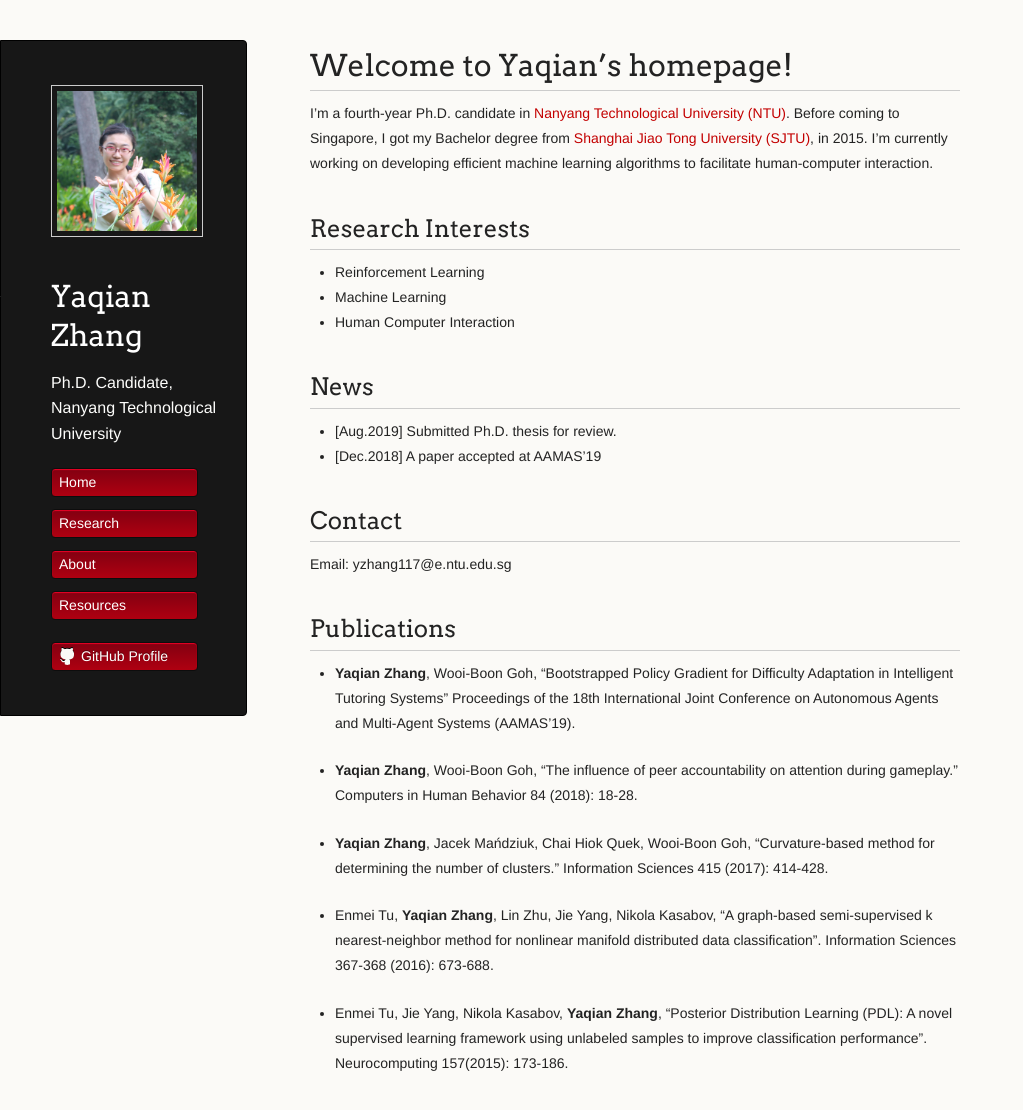
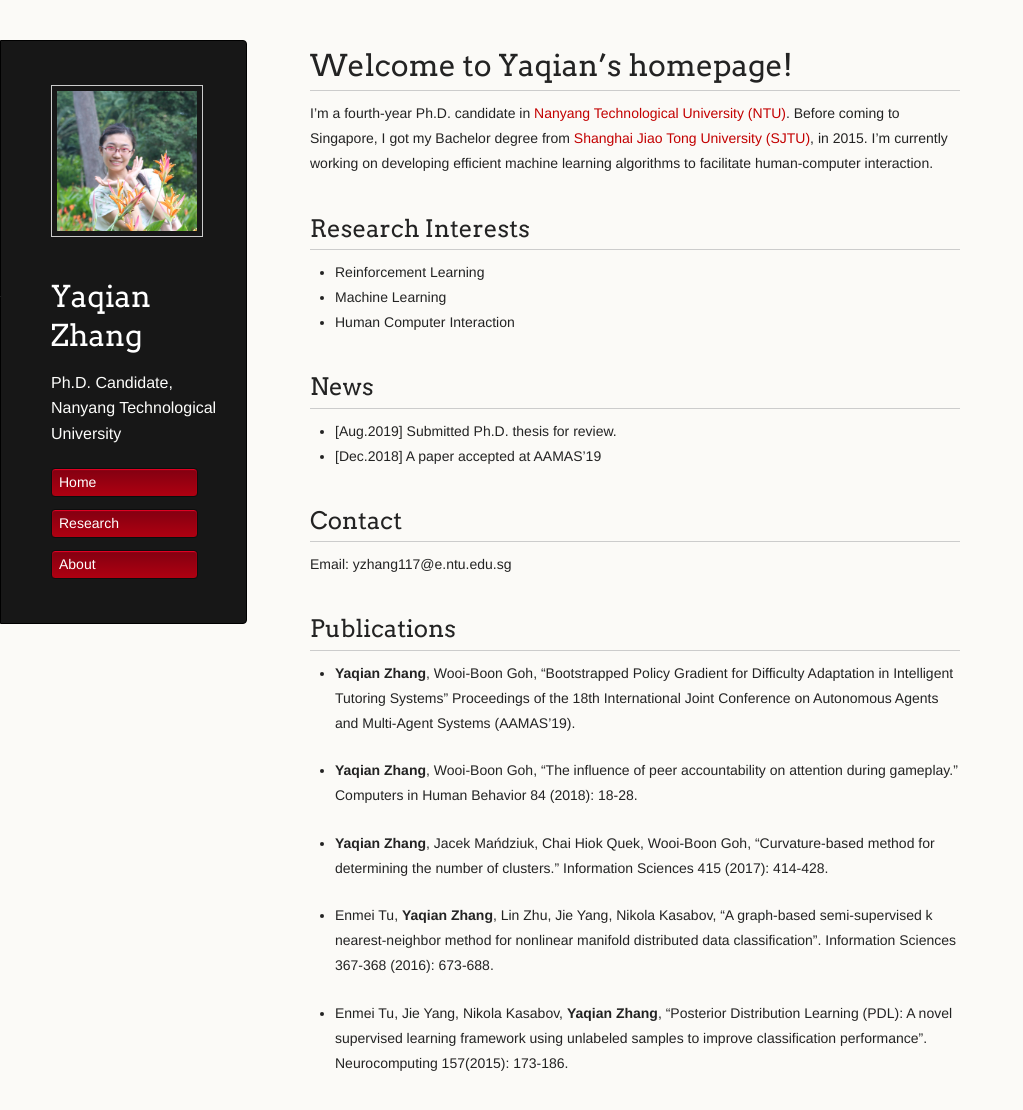
Before and after one commit to YaqianZhang/yaqianzhang.github.io, a Jekyll site: the page built from index.md, in a window 1280 px wide and 1148 px high. Shown: the top 1110 px of the window, without its empty margins (0-1023 px from the left). Built offline with Jekyll 4.4.1, drawn with Linux system fonts in a browser that asks for light colours.

Commit message:
Update default.html

```diff
--- a/_layouts/default.html
+++ b/_layouts/default.html
@@ -25,7 +25,7 @@
 		   <li ><a href="{{site.baseurl}}/">Home</a></li>
             <li ><a href="{{site.baseurl}}/research">Research</a></li>
             <li ><a  href="{{site.baseurl}}/about">About</a></li>
-          <li><a  href="{{site.baseurl}}/resources">Resources</a></li>
+          <!--<li><a  href="{{site.baseurl}}/resources">Resources</a></li>!-->
         </ul>
 
         {% if site.github.is_project_page %}
@@ -34,7 +34,7 @@
 
         {% if site.github.is_user_page %}
           <ul>
-            <li><a class="buttons github" href="{{ site.github.owner_url }}">GitHub Profile</a></li>
+            <!--<li><a class="buttons github" href="{{ site.github.owner_url }}">GitHub Profile</a></li>-->
           </ul>
         {% endif %}
       </header>
```
